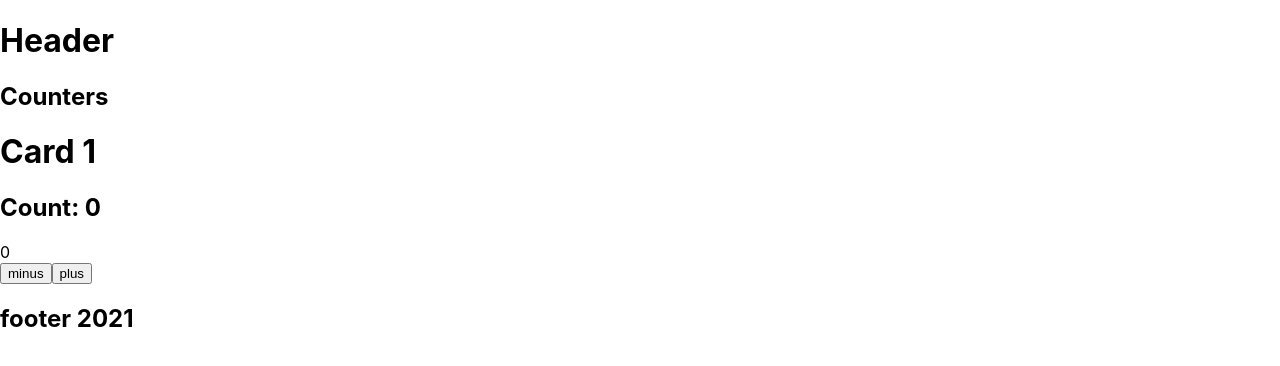
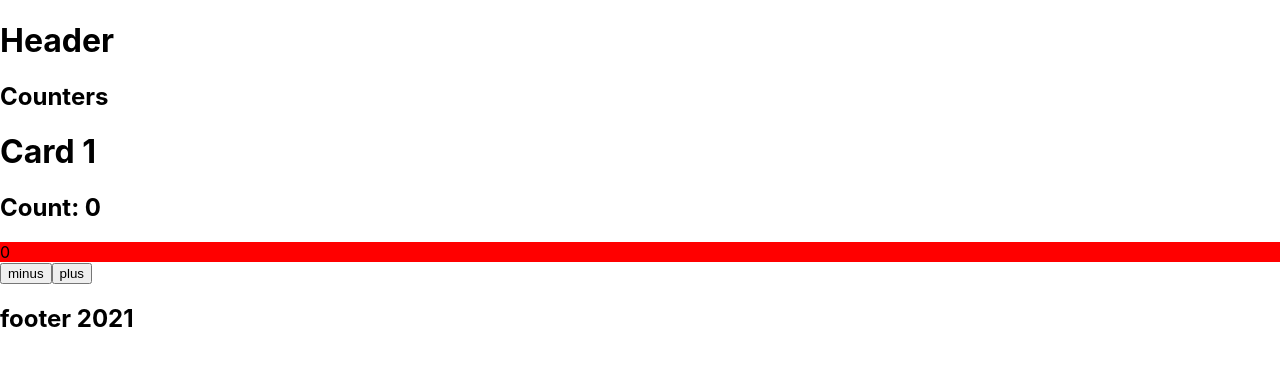
Before and after one commit to OlyaPoz/test-task, a React (Create React App) app: page / in a window 1280 px wide. Shown: the top 366 px of the page. Built offline with nearby package versions, Linux system fonts and the light colour scheme.

Commit message:
Add functionality in CountCard

```diff
--- a/src/components/Body/CountCard/index.jsx
+++ b/src/components/Body/CountCard/index.jsx
@@ -1,17 +1,29 @@
-import React, { useState } from 'react';
+import React, { useState, useEffect } from 'react';
+
+const colors = ['red', 'blue', 'green', 'yellow', 'cyan', 'magenta', 'black', 'gray'];
 
 const CountCard = () => {
   const [count, setCount ]= useState(0);
+  const [color, setColor] = useState('red');
+  const [isRed, setIsRed] = useState(true);
 
-  const increment = () => setCount(count + 1);
+
+
+  const increment = () => {
+    setCount(count + 1);
+    setIsRed(!isRed);
+    setColor(isRed ? color === colors.id : 'red');
+  };
 
   const decrement = () => setCount(count - 1);
+
+
 
   return (
     <div>
       <h1>Card 1</h1>
       <h2>Count: {count}</h2>
-      <div>0</div>
+      <div style={{background:color}}>0</div>
       <button onClick={decrement}>minus</button>
       <button onClick={increment}>plus</button>
     </div>
```
